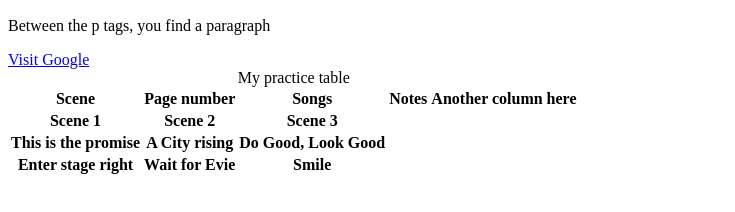
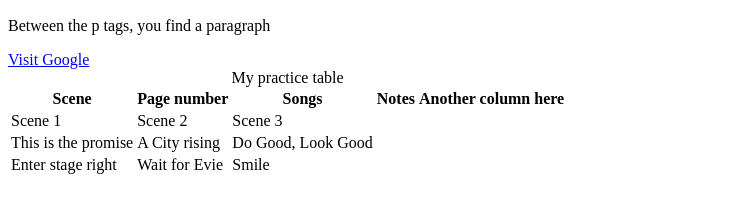
Before and after one commit to LydiaP07/Learning-about-coding, a plain HTML site: page index.html in a window 1280 px wide. Shown: the part 372-584 px from the top of the page, without its empty margins (0-735 px from the left). Drawn offline with Linux system fonts and the light colour scheme.

Commit message:
Update index.html

```diff
--- a/index.html
+++ b/index.html
@@ -31,21 +31,21 @@
     </tr>
 
       <tr>
-        <th>Scene 1</th>
-        <th>Scene 2</th>
-        <th>Scene 3</th>
+        <td>Scene 1</th>
+        <td>Scene 2</th>
+        <td>Scene 3</th>
       </tr>
 
       <tr>
-        <th>This is the promise</th>
-        <th>A City rising</th>
-        <th>Do Good, Look Good</th>
+        <td>This is the promise</th>
+        <td>A City rising</th>
+        <td>Do Good, Look Good</th>
       </tr>
 
       <tr>
-        <th>Enter stage right</th>
-        <th>Wait for Evie</th>
-        <th>Smile</th>
+        <td>Enter stage right</th>
+        <td>Wait for Evie</th>
+        <td>Smile</th>
       </tr>
 
     </table>
```
